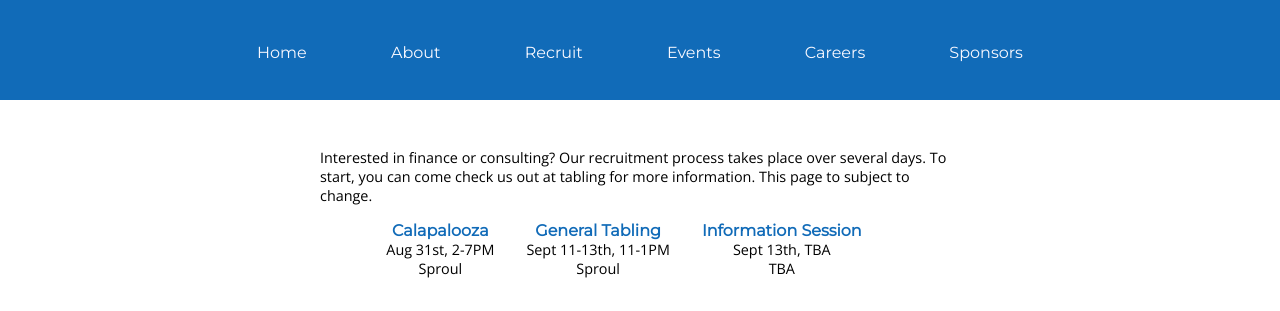
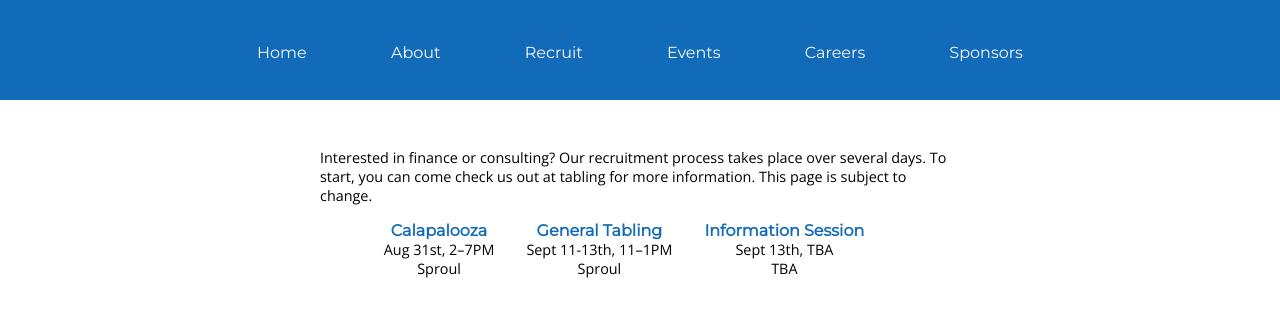
Before and after one commit to amyran26/ufaumcg.github.io, a plain HTML site: page recruit.html in a window 1280 px wide. Shown: the top 311 px of the page. Drawn offline with nearby package versions, Linux system fonts and the light colour scheme.

Commit message:
Small fixes

```diff
--- a/recruit.html
+++ b/recruit.html
@@ -21,16 +21,16 @@
     </div>
     <div class="body-container">
       <div class="recruit-intro">
-        <p>Interested in finance or consulting? Our recruitment process takes place over several days. To start, you can come check us out at tabling for more information. This page to subject to change.<br/></p>
+        <p>Interested in finance or consulting? Our recruitment process takes place over several days. To start, you can come check us out at tabling for more information. This page is subject to change.<br/></p>
         <div class="recruit-timeline">
           <div class="timeline">
             <div class="entry">
               <h3 class="color-blue">Calapalooza</h3>
-              <span>Aug 31st, 2-7PM<br/>Sproul</span>
+              <span>Aug 31st, 2–7PM<br/>Sproul</span>
             </div>
             <div class="entry">
               <h3 class="color-blue">General Tabling</h3>
-              <span>Sept 11-13th, 11-1PM<br/>Sproul</span>
+              <span>Sept 11-13th, 11–1PM<br/>Sproul</span>
             </div>
             <div class="entry">
               <h3 class="color-blue">Information Session</h3>
```
